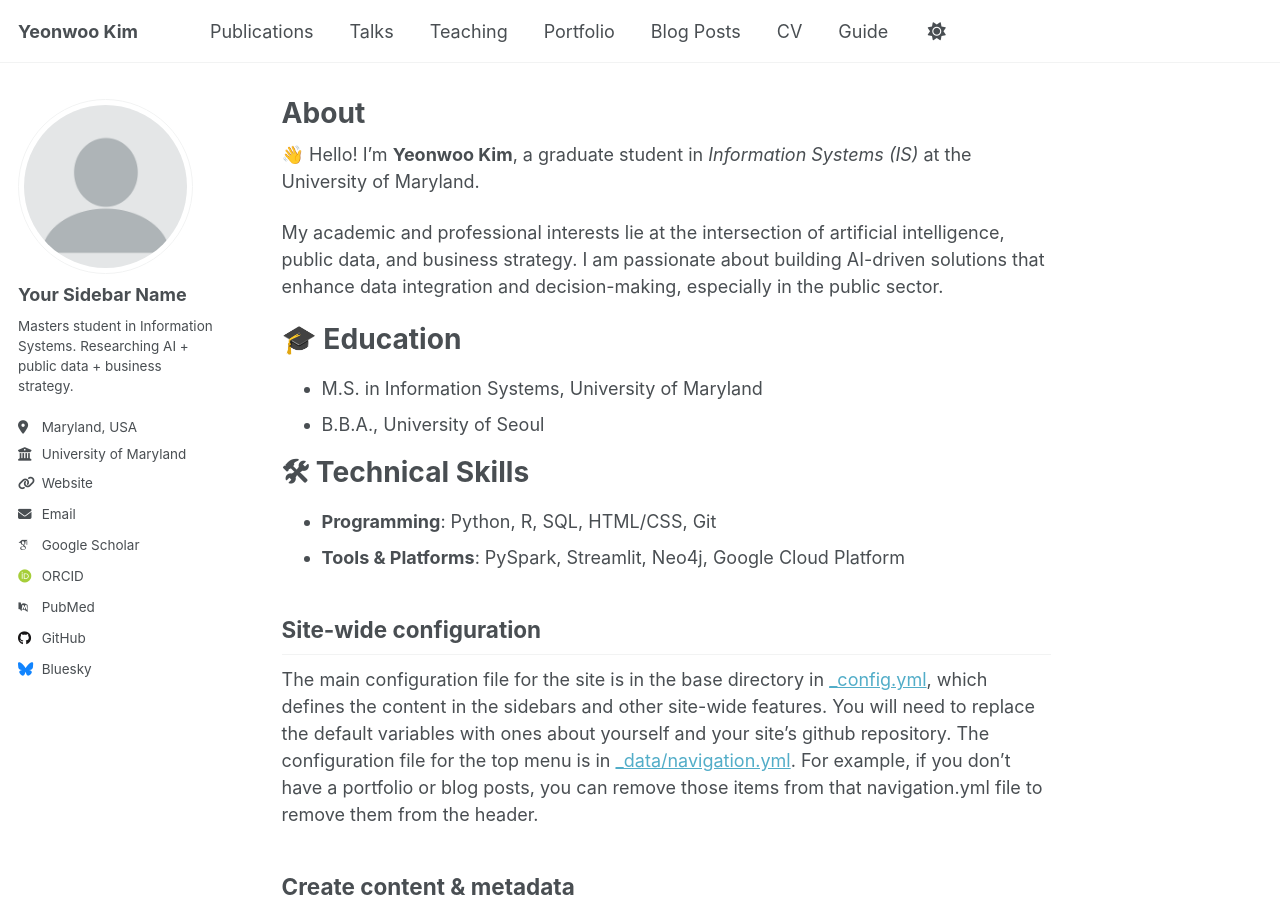
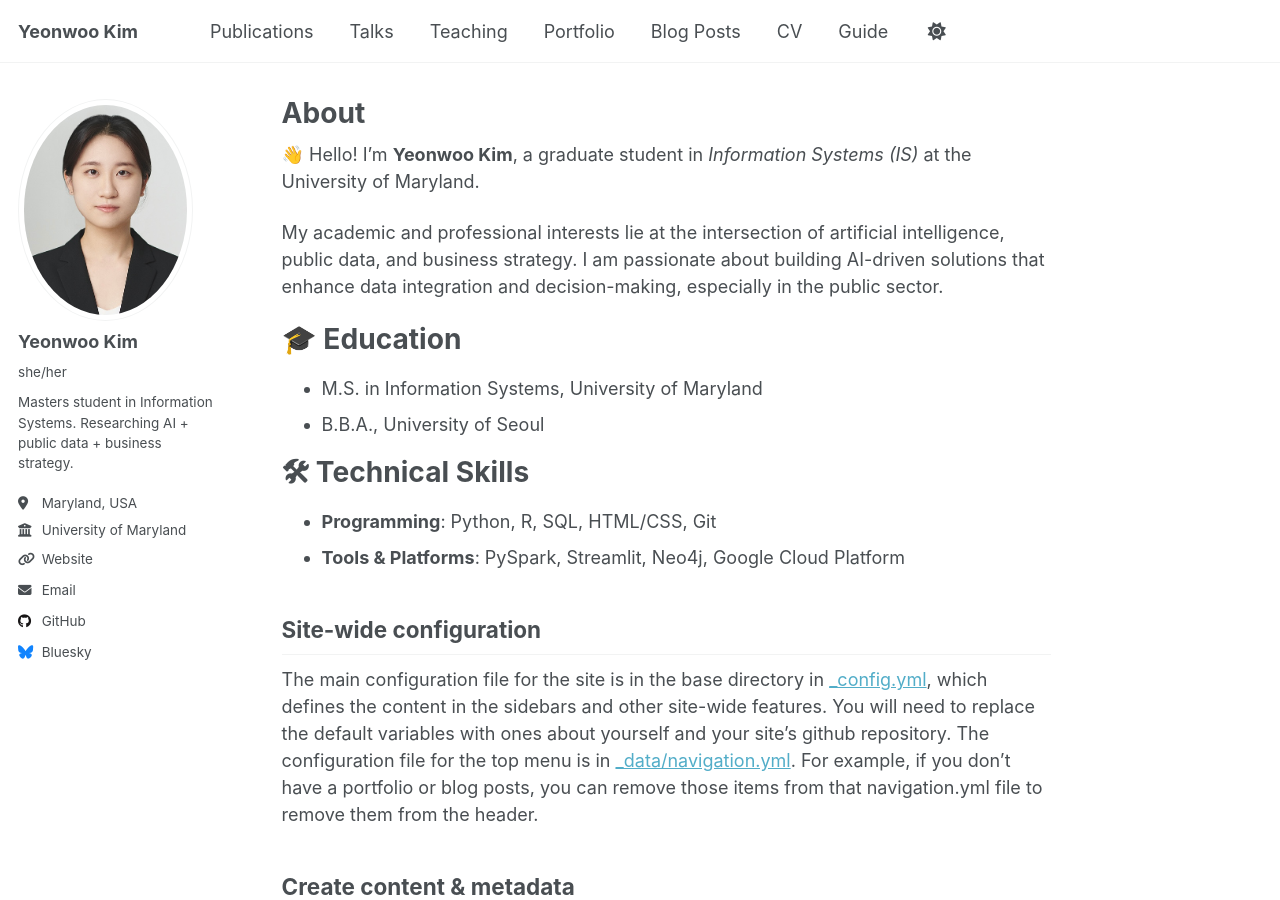
Before and after one commit to yeonwoo-km/yeonwoo-km.github.io, a Jekyll site: the page built from _pages/about.md, in a window 1280 px wide and 900 px high. Built offline with Jekyll 4.4.1, drawn with Linux system fonts in a browser that asks for light colours; some web fonts are replaced.

Commit message:
Update _config.yml

```diff
--- a/_config.yml
+++ b/_config.yml
@@ -22,9 +22,9 @@ repository               : "academicpages/academicpages.github.io"
 #               Additional customization can be done by editing /_includes/author-profile.html
 author:
   # Biographic information
-  avatar           : "profile.png"
-  name             : "Your Sidebar Name"
-  pronouns         : # example: "she/her"
+  avatar           : "Yeonwoo Kim-1.jpg"
+  name             : "Yeonwoo Kim"
+  pronouns         : "she/her"
   bio              : "Masters student in Information Systems. Researching AI + public data + business strategy."
   location         : "Maryland, USA"
   employer         : "University of Maryland"
@@ -34,11 +34,11 @@ author:
   # Academic websites
   academia         : # URL
   arxiv            : # URL - Update with the correct link to your profile
-  googlescholar    : "https://scholar.google.com/citations?user=PS_CX0AAAAAJ"
+  googlescholar    : # URL
   impactstory      : # URL
-  orcid            : "http://orcid.org/yourorcidurl"
+  orcid            : # URL
   semantic         : # URL
-  pubmed           : "https://www.ncbi.nlm.nih.gov/pubmed/?term=john+snow"
+  pubmed           : # URL
   researchgate     : # URL
   scopus           : # URL
 
```
